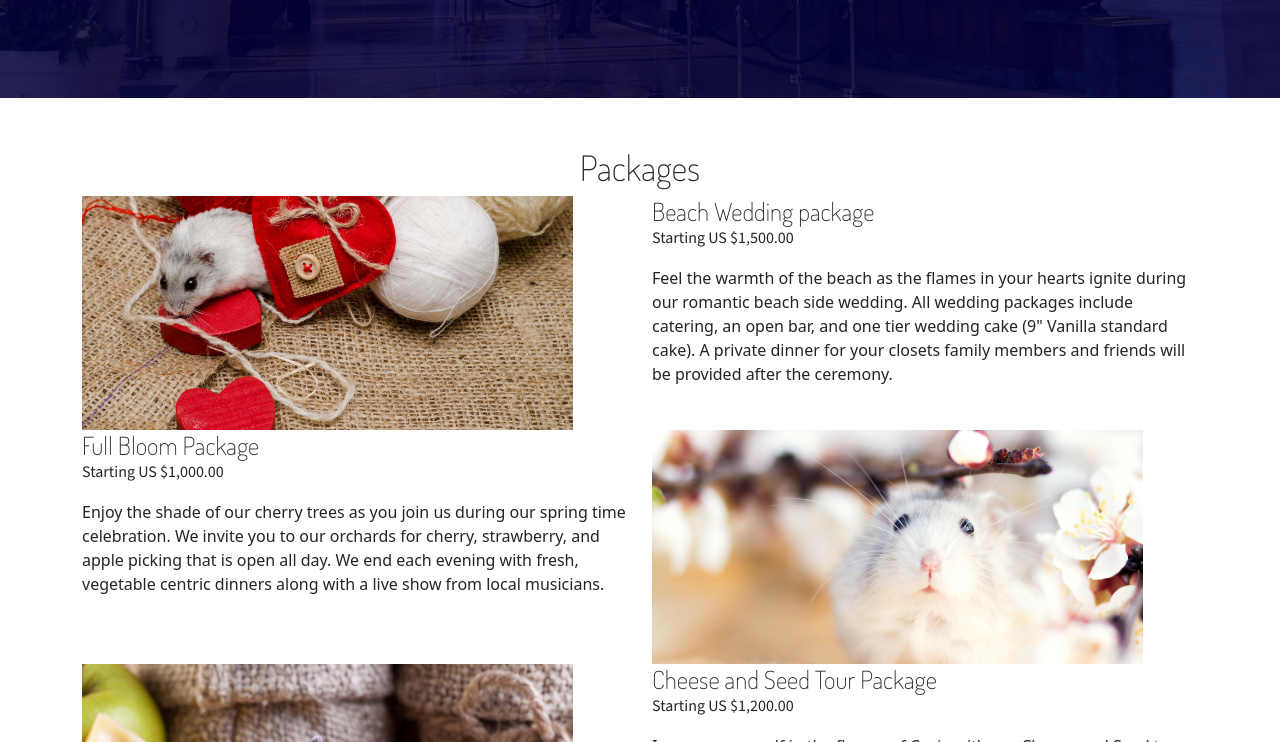
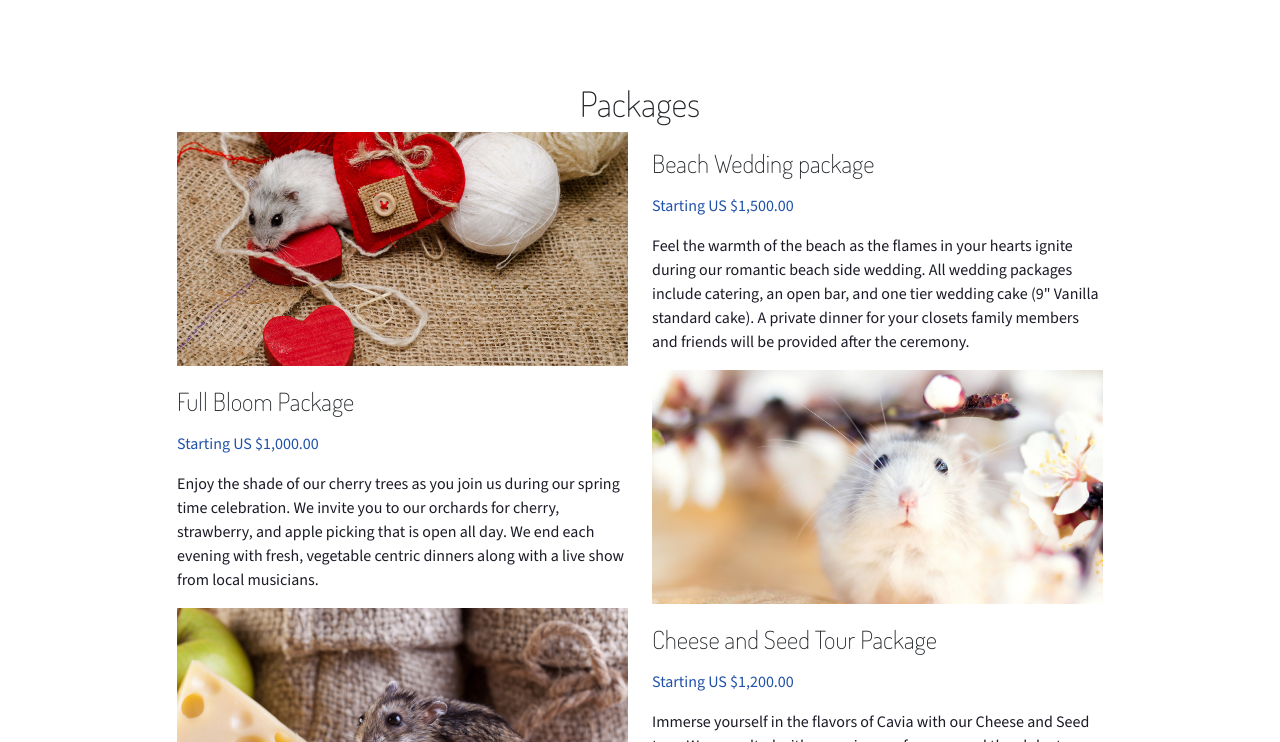
Before and after one commit to davidmonterrosa/MonterrosaDChallengeHamsterHotel, a plain HTML site: page index.html in a window 1280 px wide. Shown: the part 2058-2800 px from the top of the page. Drawn offline with nearby package versions, Linux system fonts and the light colour scheme.

Commit message:
Created a throwaway html file for experimentation

```diff
--- a/index.html
+++ b/index.html
@@ -19,11 +19,12 @@
 <body>
     <!-- Nav Bar -->
     <!-- Possible Tablet/Mobile Nav Bars -->
-    <!-- <nav class="navbar navbar-expand-lg navbar-bg-color" data-bs-theme="dark">
+    <!-- <div class="container-fluid p-0">
+        <nav class="navbar navbar-expand-lg navbar-bg-color" data-bs-theme="dark">
             <div class="container-fluid">
                 <div class="collapse navbar-collapse" id="navbarNavAltMarkup">
                     <div class="navbar-nav">
-                    <a class="nav-link" aria-current="page" href="#">
+                        <a class="nav-link nav-text-justify" aria-current="page" href="#">
                             <p> Overview </p>
                         </a>
                         <a class="nav-link" href="#">
@@ -35,8 +36,9 @@
                         <a class="navbar-brand" href="./index.html">
                             <img src="./assets/Logo.png" alt="La Petite Maison Logo">
                         </a>
-                    <button class="navbar-toggler" type="button" data-bs-toggle="collapse" data-bs-target="#navbarNavAltMarkup"
-                        aria-controls="navbarNavAltMarkup" aria-expanded="false" aria-label="Toggle navigation">
+                        <button class="navbar-toggler" type="button" data-bs-toggle="collapse"
+                            data-bs-target="#navbarNavAltMarkup" aria-controls="navbarNavAltMarkup"
+                            aria-expanded="false" aria-label="Toggle navigation">
                             <span class="navbar-toggler-icon"></span>
                         </button>
                         <a class="nav-link" href="#">
@@ -51,42 +53,11 @@
                     </div>
                 </div>
             </div>
-    </nav> -->
-    <!-- <nav class="navbar navbar-expand-lg navbar-bg-color" data-bs-theme="dark">
-        <div class="container-fluid">
-            <div class="collapse navbar-collapse" id="navbarNavAltMarkup">
-                <div class="navbar-nav">
-                    <a class="nav-link" aria-current="page" href="#">
-                        <p> Overview </p>
-                    </a>
-                    <a class="nav-link" href="#">
-                        <p> Rooms </p>
-                    </a>
-                    <a class="nav-link" href="#">
-                        <p> Packages </p>
-                    </a>
-                    <a class="navbar-brand" href="./index.html">
-                        <img src="./assets/Logo.png" alt="La Petite Maison Logo">
-                    </a>
-                    <button class="navbar-toggler" type="button" data-bs-toggle="collapse" data-bs-target="#navbarNavAltMarkup"
-                        aria-controls="navbarNavAltMarkup" aria-expanded="false" aria-label="Toggle navigation">
-                        <span class="navbar-toggler-icon"></span>
-                    </button>
-                    <a class="nav-link" href="#">
-                        <p> Amenities </p>
-                    </a>
-                    <a class="nav-link" href="#">
-                        <p> Contact </p>
-                    </a>
-                    <a class="nav-link" href="#">
-                        <p> Reserve </p>
-                    </a>
-                </div>
-            </div>
-        </div>
-    </nav> -->
+        </nav>
+    </div> -->
 
-    <div class="d-none d-lg-block container-fluid m-0 p-0">
+    <!-- Nav Bar Desktop -->
+    <!-- <div class="d-none d-lg-block container-fluid m-0 p-0">
         <ul class="nav justify-content-center align-items-end pb-2 navbar-bg-color">
             <li class="nav-item">
                 <a class="nav-link" href="#">
@@ -124,7 +95,7 @@
         </ul>
 
     </div>
-
+ -->
     <!-- Header Banner -->
     <header class="container-fluid header-background m-0 p-0">
         <div class="row down-padding d-flex justify-content-center m-0">
@@ -248,22 +219,22 @@
     </div>
 
     <!-- Packages Section -->
-    <div class="container">
-        <div class="row mt-5">
+    <div class="container my-6">
+        <div class="row">
             <div class="col">
                 <h1 class="section-title text-center"> Packages </h1>
             </div>
         </div>
 
         <!-- Beach Wedding Package Card -->
-        <div class="row">
-            <div class="col-6">
+        <div class="row d-flex justify-content-center">
+            <div class="col-5 d-flex justify-content-center">
                 <img class="package-thumbnail" src="./assets/hamsterwedding.jpg" alt="">
             </div>
-            <div class="col-6">
-                <h1 class="card-title card-title-style">Beach Wedding package</h1>
-                <p class="card-body price-text-blue">Starting US $1,500.00</p>
-                <p>
+            <div class="col-5">
+                <h1 class="card-title card-title-style my-3">Beach Wedding package</h1>
+                <p class="price-text-blue">Starting US $1,500.00</p>
+                <p class="card-text-style">
                     Feel the warmth of the beach as the flames in your hearts ignite during our romantic beach side
                     wedding. All wedding packages include catering, an open bar, and one tier wedding cake (9" Vanilla
                     standard cake). A private dinner for your closets family members and friends will be provided after
@@ -273,31 +244,31 @@
         </div>
 
         <!-- Full Bloom Package Card -->
-        <div class="row">
-            <div class="col-6">
-                <h1 class="card-title card-title-style">Full Bloom Package</h1>
-                <p class="card-body price-text-blue">Starting US $1,000.00</p>
-                <p>
+        <div class="row d-flex justify-content-center">
+            <div class="col-5 ">
+                <h1 class="card-title card-title-style my-3">Full Bloom Package</h1>
+                <p class="price-text-blue">Starting US $1,000.00</p>
+                <p class="card-text-style">
                     Enjoy the shade of our cherry trees as you join us during our spring time celebration. We invite you
                     to our orchards for cherry, strawberry, and apple picking that is open all day. We end each evening
                     with fresh, vegetable centric dinners along with a live show from local musicians.
                 </p>
             </div>
-            <div class="col-6">
+            <div class="col-5 d-flex justify-content-center">
                 <img class="package-thumbnail" src="./assets/hamsterspring.jpg" alt="">
             </div>
 
         </div>
 
         <!-- Cheese and Seed Tour Package Card -->
-        <div class="row mb-5">
-            <div class="col-6">
+        <div class="row d-flex justify-content-center">
+            <div class="col-5 d-flex justify-content-center">
                 <img class="package-thumbnail" src="./assets/hamstercheese.jpg" alt="">
             </div>
-            <div class="col-6">
-                <h1 class="card-title card-title-style">Cheese and Seed Tour Package</h1>
-                <p class="card-body price-text-blue">Starting US $1,200.00</p>
-                <p>
+            <div class="col-5">
+                <h1 class="card-title card-title-style my-3">Cheese and Seed Tour Package</h1>
+                <p class="price-text-blue">Starting US $1,200.00</p>
+                <p class="card-text-style">
                     Immerse yourself in the flavors of Cavia with our Cheese and Seed tour. We consulted with
                     connoisseurs from around the globe to bring you the best flavors that nature has to offer, and
                     create our cheeses right here at our local creamery. Cheese and seeds are served all day and nightly
--- a/style/styles.css
+++ b/style/styles.css
@@ -1,6 +1,17 @@
+/* General Use */
+.my-6 {
+    margin: 6.75em;
+}
+
 /* Navigation Bar Styling */
 .navbar-bg-color {
     background-color: #000324;
+}
+
+.nav-text-justify {
+    display: flex;
+    flex-direction: column;
+    justify-content: flex-end;
 }
 
 .nav-link > p {
@@ -112,7 +123,7 @@
 
 /* Packages Styling */
 .package-thumbnail {
-    width: 90%;
+    width: 100%;
     height: 14.625em;
     object-fit: cover;
     object-position: 100% 40%;
```
Also changed, not shown: pasteboard.html (added). Lines whose indentation alone changed are shown as unchanged.
